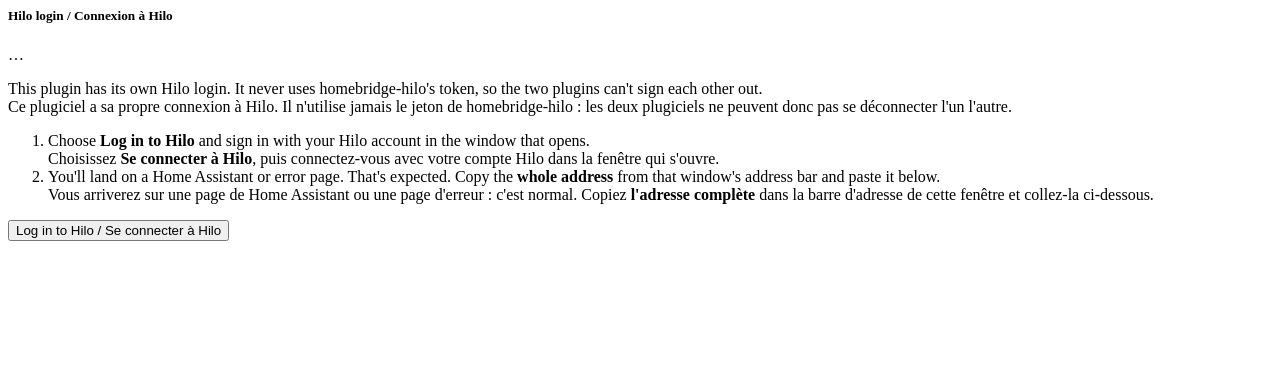
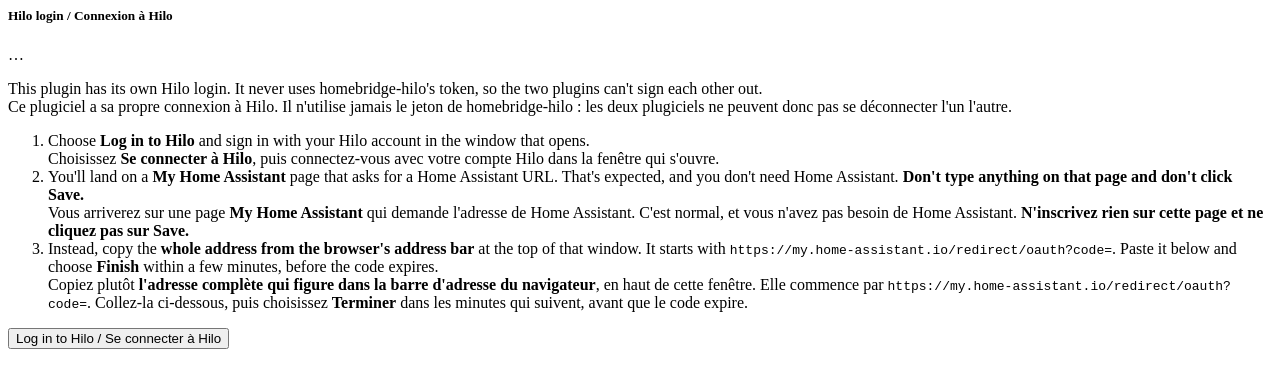
Before and after one commit to justinjsp/homebridge-hilo-challenge, a website: page homebridge-ui/public/index.html in a window 1280 px wide. Drawn offline with Linux system fonts and the light colour scheme.

Commit message:
Clearer login steps: copy the address bar, not the My Home Assistant page

```diff
--- a/homebridge-ui/public/index.html
+++ b/homebridge-ui/public/index.html
@@ -17,10 +17,21 @@
       dans la fenêtre qui s'ouvre.</span>
     </li>
     <li>
-      You'll land on a Home Assistant or error page. That's expected. Copy the <strong>whole address</strong>
-      from that window's address bar and paste it below.<br>
-      <span lang="fr">Vous arriverez sur une page de Home Assistant ou une page d'erreur : c'est normal. Copiez
-      <strong>l'adresse complète</strong> dans la barre d'adresse de cette fenêtre et collez-la ci-dessous.</span>
+      You'll land on a <strong>My Home Assistant</strong> page that asks for a Home Assistant URL. That's
+      expected, and you don't need Home Assistant. <strong>Don't type anything on that page and don't click
+      Save.</strong><br>
+      <span lang="fr">Vous arriverez sur une page <strong>My Home Assistant</strong> qui demande l'adresse de
+      Home Assistant. C'est normal, et vous n'avez pas besoin de Home Assistant. <strong>N'inscrivez rien sur
+      cette page et ne cliquez pas sur Save.</strong></span>
+    </li>
+    <li>
+      Instead, copy the <strong>whole address from the browser's address bar</strong> at the top of that
+      window. It starts with <code>https://my.home-assistant.io/redirect/oauth?code=</code>. Paste it below
+      and choose <strong>Finish</strong> within a few minutes, before the code expires.<br>
+      <span lang="fr">Copiez plutôt <strong>l'adresse complète qui figure dans la barre d'adresse du
+      navigateur</strong>, en haut de cette fenêtre. Elle commence par
+      <code>https://my.home-assistant.io/redirect/oauth?code=</code>. Collez-la ci-dessous, puis choisissez
+      <strong>Terminer</strong> dans les minutes qui suivent, avant que le code expire.</span>
     </li>
   </ol>
 
@@ -33,7 +44,10 @@
       No login window? <a class="login-link" href="#" target="_blank">Open the Hilo login</a>.<br>
       <span lang="fr">Aucune fenêtre de connexion? <a class="login-link" href="#" target="_blank">Ouvrir la connexion à Hilo</a>.</span>
     </p>
-    <label for="redirect" class="small">Address after logging in / Adresse après la connexion</label>
+    <label for="redirect" class="small">
+      Address from the address bar (starts with https://my.home-assistant.io/redirect/oauth?code=)<br>
+      <span lang="fr">Adresse de la barre d'adresse (commence par https://my.home-assistant.io/redirect/oauth?code=)</span>
+    </label>
     <input type="text" class="form-control mb-2" id="redirect" autocomplete="off" spellcheck="false"
       placeholder="https://my.home-assistant.io/redirect/oauth?code=…">
     <button type="button" class="btn btn-primary" id="finish">Finish / Terminer</button>
```
Also changed, not shown: CHANGELOG.md, README.md.
